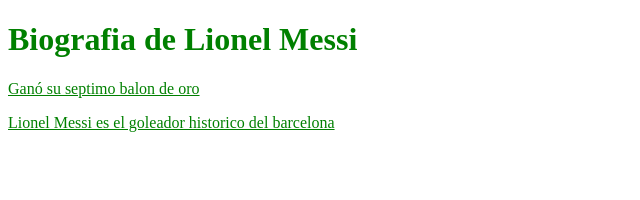
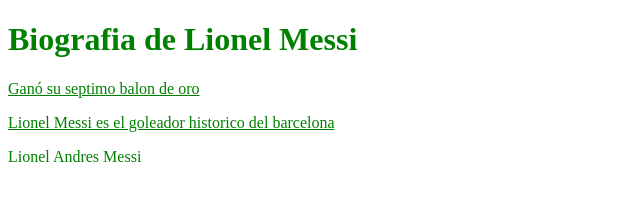
Before and after one commit to santyMoralesA/proyecto, a plain HTML site: page index.html in a window 1280 px wide. Shown: the whole page, without its empty margins (0-640 px from the left). Drawn offline with Linux system fonts and the light colour scheme.

Commit message:
add span styles

```diff
--- a/index.html
+++ b/index.html
@@ -12,5 +12,6 @@
    <h1>Biografia de Lionel Messi</h1>
    <p>Ganó su septimo balon de oro</p>
    <p>Lionel Messi es el goleador historico del barcelona</p>
+   <span>Lionel Andres Messi</span>
 </body>
 </html>
--- a/style.css
+++ b/style.css
@@ -2,3 +2,7 @@ p {
     text-decoration: underline;
     color: green ;
 }
+
+span{
+    color: green;
+}
```
